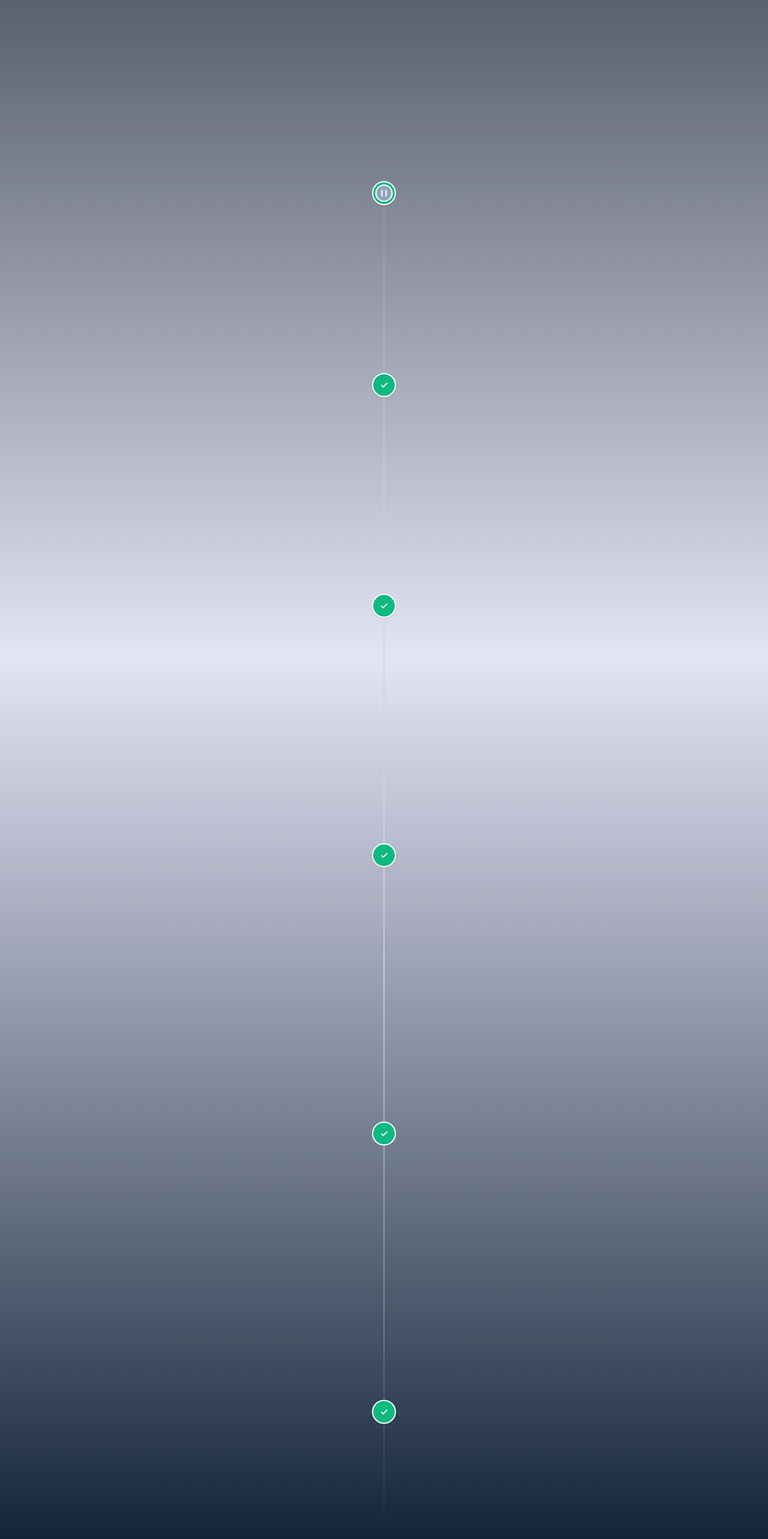
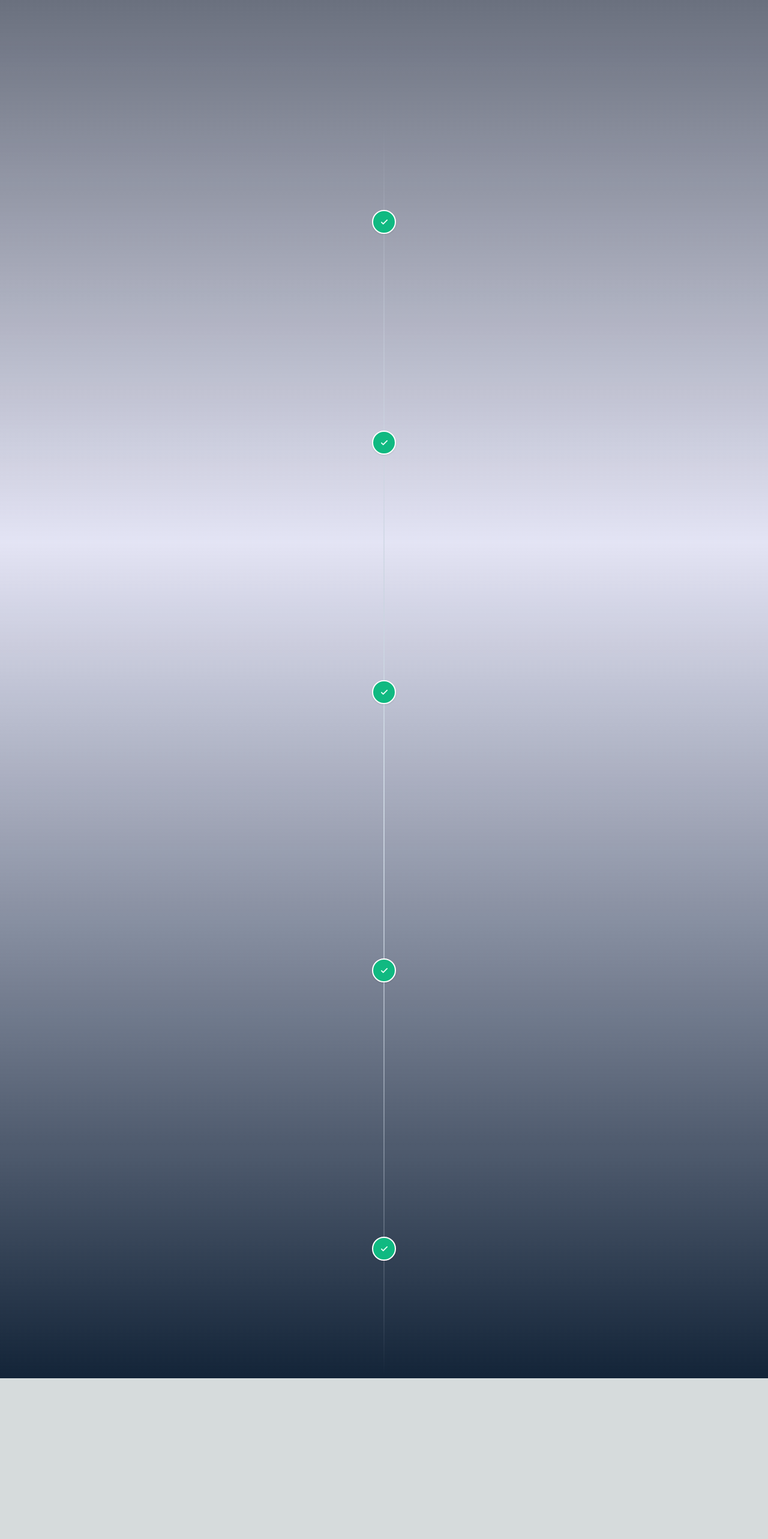
Before and after one commit to GlassesNoGlasses/GlassesNoGlasses.github.io, a Next.js app: page / in a window 1280 px wide. Shown: the part 3150-5716 px from the top of the page at 60% size. After the commit the page ends 5448 px from the top, so only its background shows below. Built offline with nearby package versions, Linux system fonts and the light colour scheme; what tailwindcss-animated would draw is missing.

Commit message:
refactored

```diff
--- a/app/page.tsx
+++ b/app/page.tsx
@@ -3,10 +3,7 @@
 import { useEffect, useState } from 'react';
 import { MeteorBackground } from "./components/metors/MeteorBackground";
 import { Project } from "./components/project-display/Project";
-import { FaceRecognition, FingerPainting, SpamClassification, Biscord,
-   SnakeAI, Grantors, MangaUpdate, WebpageAnalytics, FortuneCookie,
-   MangaRecommendation,
-   JustForFun} from "./constants/projects";
+import * as projects from "./constants/projects";
 import { ItemsBar } from "./components/items-bar/ItemsBar";
 import { BagIcon, BugIcon, CampfireIcon, MeteorsIcon } from "./constants/icons";
 import { Messages } from "./constants/messages";
@@ -128,28 +125,28 @@ export default function Home() {
               {/* Timeline */}
               <div className="space-y-8 relative before:absolute before:inset-0 before:ml-5 before:-translate-x-px md:before:mx-auto md:before:translate-x-0 before:h-full before:w-0.5 before:bg-gradient-to-b before:from-transparent before:via-slate-300 before:to-transparent">
                 {/* <!-- Project #1 --> */}
-                <TimelineMilestone id={MangaRecommendation.title} compelete={false} backgroundStyle="">
-                  <Project {...MangaRecommendation}/>
+                <TimelineMilestone id={projects.MangaRecommendation.title} compelete={false} backgroundStyle="">
+                  <Project {...projects.MangaRecommendation}/>
                 </TimelineMilestone>
 
                 {/* <!-- Project #2 --> */}
-                <TimelineMilestone id={FaceRecognition.title} compelete={true} backgroundStyle="">
-                  <Project {...FaceRecognition} leftAnimate={false}/>
+                <TimelineMilestone id={projects.FaceRecognition.title} compelete={true} backgroundStyle="">
+                  <Project {...projects.FaceRecognition} leftAnimate={false}/>
                 </TimelineMilestone>
 
                   {/* <!-- Project #3 --> */}
-                <TimelineMilestone id={SpamClassification.title} compelete={true} backgroundStyle="">
-                  <Project {...SpamClassification}/>
+                <TimelineMilestone id={projects.SpamClassification.title} compelete={true} backgroundStyle="">
+                  <Project {...projects.SpamClassification}/>
                 </TimelineMilestone>
 
                 {/* <!-- Project #4 --> */}
-                <TimelineMilestone id={SnakeAI.title} compelete={true} backgroundStyle="">
-                  <Project {...SnakeAI} leftAnimate={false}/>
+                <TimelineMilestone id={projects.SnakeAI.title} compelete={true} backgroundStyle="">
+                  <Project {...projects.SnakeAI} leftAnimate={false}/>
                 </TimelineMilestone>
 
                 {/* <!-- Project #5 --> */}
-                <TimelineMilestone id={FingerPainting.title} compelete={true} backgroundStyle="">
-                  <Project {...FingerPainting}/>
+                <TimelineMilestone id={projects.FingerPainting.title} compelete={true} backgroundStyle="">
+                  <Project {...projects.FingerPainting}/>
                 </TimelineMilestone>
               </div>
             </div>
@@ -166,33 +163,28 @@ export default function Home() {
               {/* Timeline */}
               <div className="space-y-8 relative before:absolute before:inset-0 before:ml-5 before:-translate-x-px md:before:mx-auto md:before:translate-x-0 before:h-full before:w-0.5 before:bg-gradient-to-b before:from-transparent before:via-slate-300 before:to-transparent">
                 {/* <!-- Project #1 --> */}
-                <TimelineMilestone id={Biscord.title} compelete={false} backgroundStyle="">
-                  <Project {...Biscord}/>
+                <TimelineMilestone id={projects.JustForFun.title} compelete={true} backgroundStyle="">
+                  <Project {...projects.JustForFun}/>
                 </TimelineMilestone>
 
                 {/* <!-- Project #2 --> */}
-                <TimelineMilestone id={JustForFun.title} compelete={true} backgroundStyle="">
-                  <Project {...JustForFun}/>
+                <TimelineMilestone id={projects.Grantors.title} compelete={true} backgroundStyle="">
+                  <Project {...projects.Grantors} leftAnimate={false}/>
                 </TimelineMilestone>
 
-                {/* <!-- Project #3 --> */}
-                <TimelineMilestone id={Grantors.title} compelete={true} backgroundStyle="">
-                  <Project {...Grantors} leftAnimate={false}/>
+                  {/* <!-- Project #3 --> */}
+                <TimelineMilestone id={projects.FortuneCookie.title} compelete={true} backgroundStyle="">
+                  <Project {...projects.FortuneCookie}/>
                 </TimelineMilestone>
 
-                  {/* <!-- Project #4 --> */}
-                <TimelineMilestone id={FortuneCookie.title} compelete={true} backgroundStyle="">
-                  <Project {...FortuneCookie}/>
+                {/* <!-- Project #4 --> */}
+                <TimelineMilestone id={projects.MangaUpdate.title} compelete={true} backgroundStyle="">
+                  <Project {...projects.MangaUpdate} leftAnimate={false}/>
                 </TimelineMilestone>
 
                 {/* <!-- Project #5 --> */}
-                <TimelineMilestone id={MangaUpdate.title} compelete={true} backgroundStyle="">
-                  <Project {...MangaUpdate} leftAnimate={false}/>
-                </TimelineMilestone>
-
-                {/* <!-- Project #6 --> */}
-                <TimelineMilestone id={WebpageAnalytics.title} compelete={true} backgroundStyle="">
-                  <Project {...WebpageAnalytics}/>
+                <TimelineMilestone id={projects.WebpageAnalytics.title} compelete={true} backgroundStyle="">
+                  <Project {...projects.WebpageAnalytics}/>
                 </TimelineMilestone>
               </div>
             </div>
```
